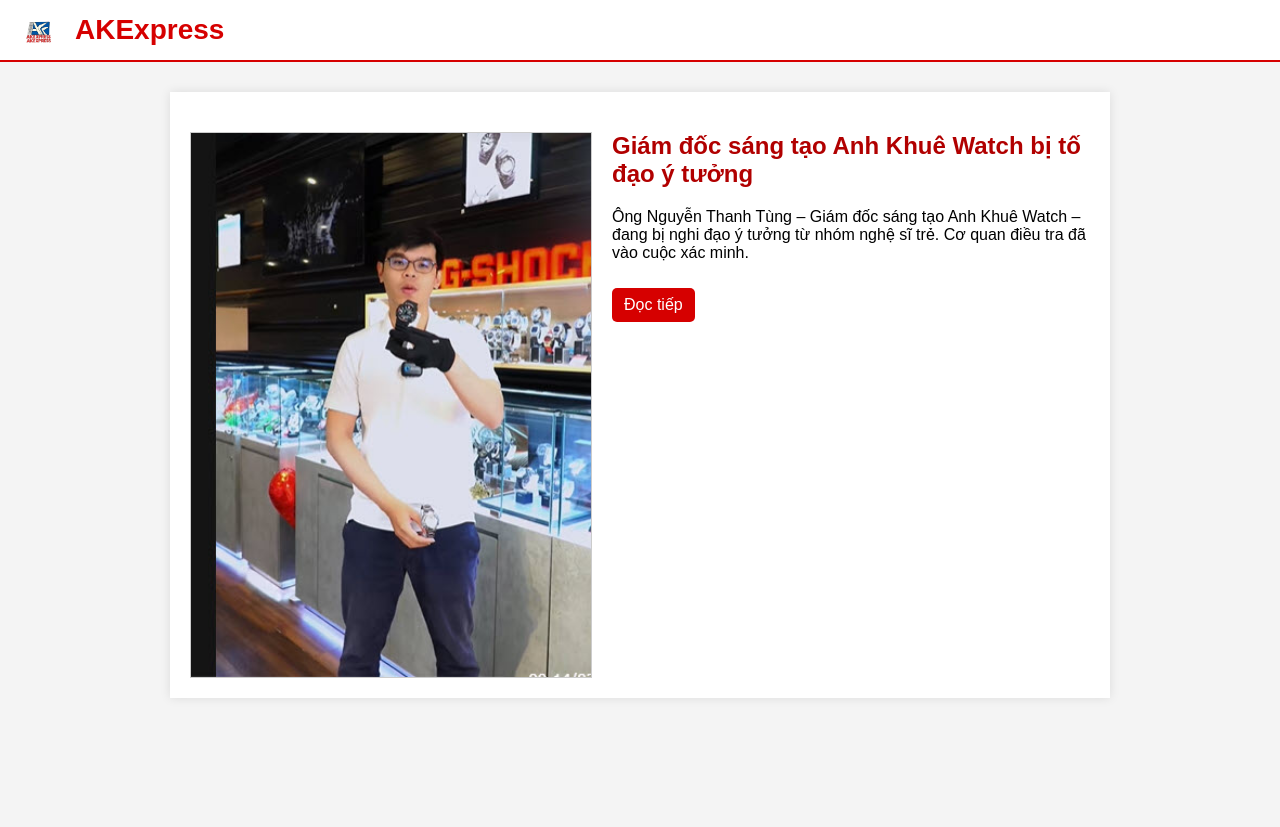
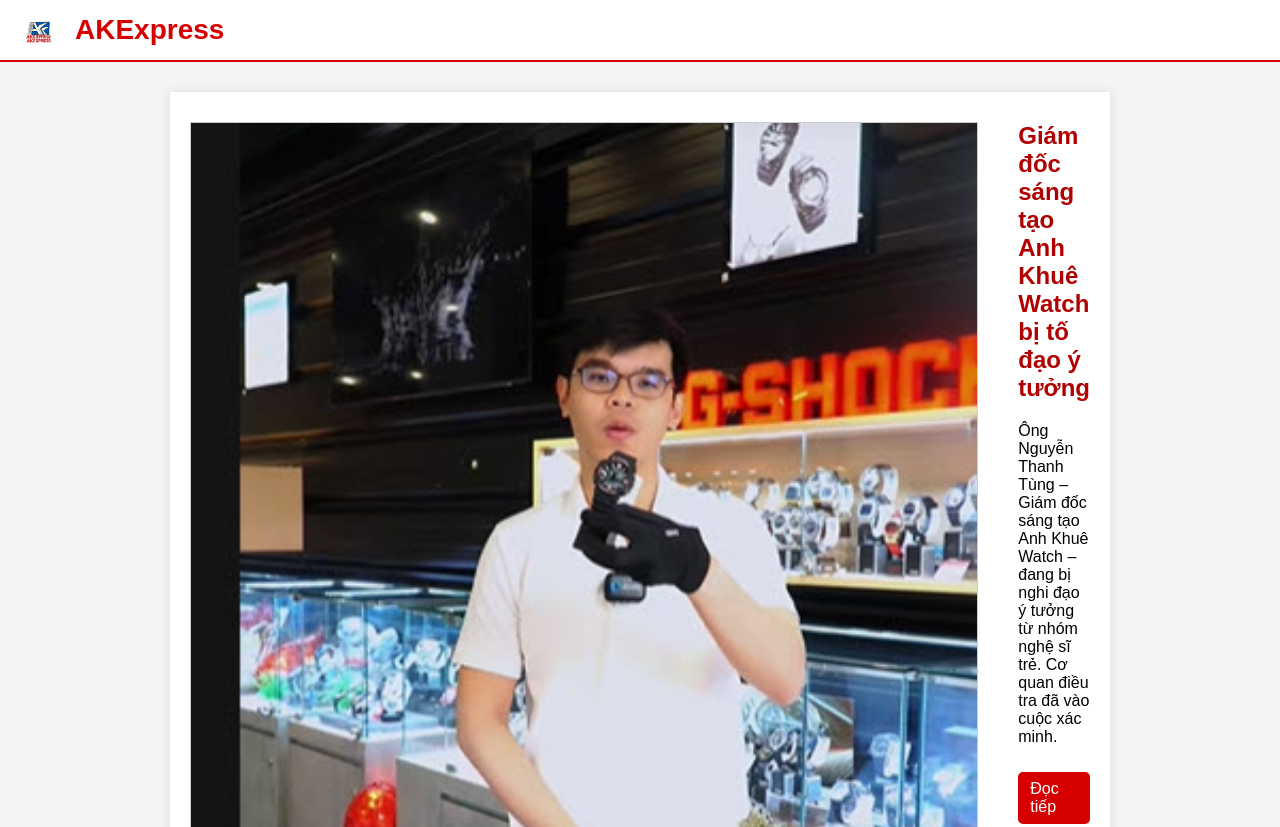
Before and after one commit to Thanhtin5520/qrquet, a plain HTML site: page index.html in a window 1280 px wide. Shown: the top 827 px of the page. Before the commit the page ends 800 px from the top, so only its background shows below. Drawn offline with Linux system fonts and the light colour scheme.

Commit message:
Update index.html

```diff
--- a/index.html
+++ b/index.html
@@ -35,11 +35,11 @@
     }
     .news-preview {
       display: flex;
-      gap: 20px;
-      margin-top: 20px;
+      gap: 40px;
+      margin-top: 10px;
     }
     .news-preview img {
-      width: 400px;
+      width: 800px;
       height: auto;
       border: 1px solid #ccc;
     }
```
